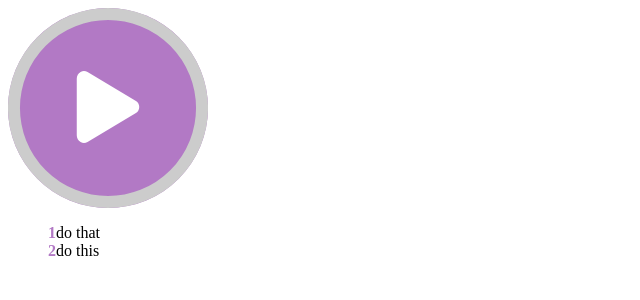
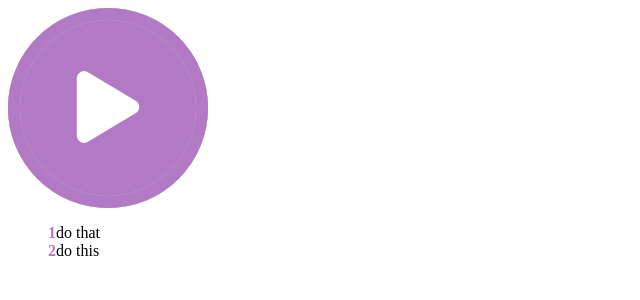
Before and after one commit to kof/workshops, a React (Create React App) app in the folder cssinjs/chef/: page / in a window 1280 px wide. Shown: the top 300 px of the page, without its empty margins (0-640 px from the left). Built offline with nearby package versions, Linux system fonts and the light colour scheme.

Commit message:
fix initial state after changing steps

```diff
--- a/cssinjs/chef/src/Player.js
+++ b/cssinjs/chef/src/Player.js
@@ -83,9 +83,9 @@ export const Player = () => {
   const [currTime, setCurrTime] = React.useState(0);
 
   const {time} = recipe.steps[currStep];
-  const elapsed = isPlaying ? time - Math.trunc((currTime - startTime) / 1000) : 0;
+  const elapsed = isPlaying ? time - Math.trunc((currTime - startTime) / 1000) : 100;
 
-  if (elapsed > 0) {
+  if (isPlaying && elapsed > 0) {
     setTimeout(() => {
       setCurrTime(Date.now());
     }, 1000);
```
